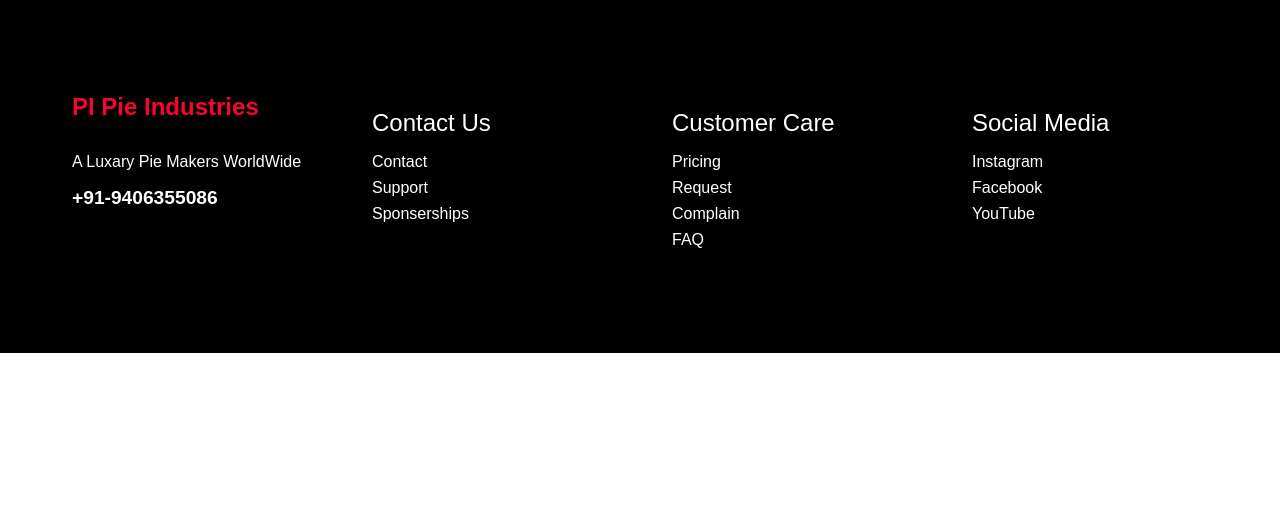
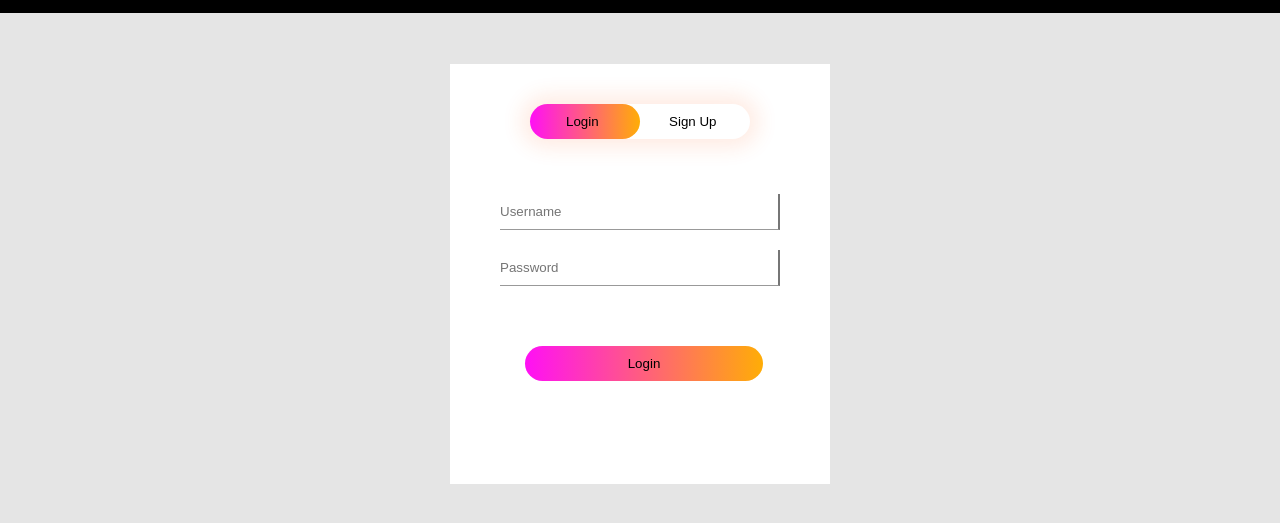
Before and after one commit to Parma114/Pie-WebSite, a plain HTML site: page login.html in a window 1280 px wide. Shown: the part 47-570 px from the top of the page. Drawn offline with Linux system fonts and the light colour scheme.

Commit message:
Adding login page

```diff
--- a/login.html
+++ b/login.html
@@ -12,7 +12,7 @@
         />
         <link rel="stylesheet" href="./styles.css" />
     </head>
-    <body>
+    <body style="overflow: hidden;">
 
         <!-- Navbar Section -->
         <nav class="navbar">
@@ -27,46 +27,38 @@
                 <a href="./index.html" class="navbar_link">Home</a>
                 <a href="./menu.html" class="navbar_link">Menu</a>
                 <a href="./about.html" class="navbar_link">About</a>
-                <a href="./login.html" class="navbar_link">Login</a>
+                <a id="navbar-login" href="#" class="navbar_link">Login</a>
             </div>
         </nav>
 
         <!-- Login Section -->
+        <div class="login">
+            <div class="login-form">
 
-        <!-- Footer Section -->
-        <div class="footer">
-            <div class="footer-wrapper">
-                <div class="footer-desc">
-                    <h1>PI Pie Industries</h1>
-                    <p>A Luxary Pie Makers WorldWide</p>
-                    <p id="phone">+91-9406355086</p>
-                </div>
-                <div class="footer-links">
-                    <div class="footer-title">Contact Us</div>
-                    <a href="./menu.html" class="footer-link">Contact</a>
-                    <a href="./menu.html" class="footer-link">Support</a>
-                    <a href="./menu.html" class="footer-link">Sponserships</a>
-                </div>
-            </div>
-            <div class="footer-wrapper">
-                <div class="footer-links">
-                    <div class="footer-title">Customer Care</div>
-                    <a href="./menu.html" class="footer-link">Pricing</a>
-                    <a href="./menu.html" class="footer-link">Request</a>
-                    <a href="./menu.html" class="footer-link">Complain</a>
-                    <a href="./menu.html" class="footer-link">FAQ</a>
+                <div class="button-box">
+                    <div id="login-btn"></div>
+                    <button id="logon-btn" type="button" class="toggle-btn"> Login </button>
+                    <button id="signup-btn" type="button" class="toggle-btn"> Sign Up </button>
                 </div>
 
-                <div class="footer-links">
-                    <div class="footer-title">Social Media</div>
-                    <a href="./menu.html" class="footer-link">Instagram</a>
-                    <a href="./menu.html" class="footer-link">Facebook</a>
-                    <a href="./menu.html" class="footer-link">YouTube</a>
-                </div>
+                <form id="login-user" class="login-input">
+                    <input type="text" id="username" class="login-input-field" placeholder="Username" required>
+                    <input type="text" id="password" class="login-input-field" placeholder="Password" required>
+                    <button type="button" class="login-submit-btn" onclick="login()"> Login </button>
+                </form>
+
+                <form id="sign-up" class="login-input">
+                    <input type="text" id="email" class="login-input-field" placeholder="Email" required>
+                    <input type="text" id="username"  class="login-input-field" placeholder="Username" required>
+                    <input type="text" id="password"  class="login-input-field" placeholder="Password" required>
+                    <button type="button" class="login-submit-btn" onclick="login()"> Sign In</button>
+                </form>
+
             </div>
         </div>
 
         <!-- Scripts -->
         <script src="./app.js"></script>
+        <script src="./login.js"></script>
     </body>
 </html>
--- /dev/null
+++ b/login.js
@@ -0,0 +1,28 @@
+const loginUser = document.querySelector("#login-user");
+const signUp = document.querySelector("#sign-up");
+const loginButton = document.querySelector("#logon-btn");
+const signupButton = document.querySelector("#signup-btn");
+const animationButton = document.querySelector("#login-btn");
+var username = "";
+var password = "";
+
+loginButton.addEventListener("click", function () {
+    loginUser.style.left = "50px";
+    signUp.style.left = "450px";
+    animationButton.style.left = "0px";
+});
+
+signupButton.addEventListener("click", function () {
+    loginUser.style.left = "-450px";
+    signUp.style.left = "50px";
+    animationButton.style.left = "110px";
+});
+
+function login() {
+    username = document.querySelector("#username").value;
+    password = document.querySelector("#password").value;
+    console.log(username);
+    var navbarLogin =  document.querySelector("#navbar-login");
+    navbarLogin.innerHTML = "Welcome " + username;
+    navbarLogin.href = "";
+}
--- a/styles.css
+++ b/styles.css
@@ -320,3 +320,91 @@
         padding: 1rem;
     }
 }
+
+/* Login Section */
+.login{
+    height: 100%;
+    width: 100%;
+    background-image: linear-gradient(rgba(0,0,0,0.1), rgba(0, 0 , 0, 0.1));
+    background-position: center;
+    background-size: cover;
+    position: absolute;
+}
+
+.login-form{
+    width: 380px;
+    height: 420px;
+    position: relative;
+    margin: 4% auto;
+    background: #fff;
+    padding: 5px;
+    overflow: hidden;
+}
+
+.button-box{
+    width: 220px;
+    margin: 35px auto;
+    position: relative;
+    box-shadow: 0 0 20px 9px #ff61241f;
+    border-radius: 30px;
+}
+
+.toggle-btn{
+    padding: 10px 30px;
+    margin-left: 6px;
+    cursor: pointer;
+    background: transparent;
+    border: 0;
+    outline: none;
+    position: relative;
+}
+
+#login-btn{
+    top: 0;
+    left: 0;
+    position: absolute;
+    width: 110px;
+    height: 100%;
+    background: linear-gradient(to right, #ff10f5, #ffad06);
+    border-radius: 30px;
+    transition: 0.5s;
+}
+
+.login-input{
+    top: 120px;
+    position: absolute;
+    width: 280px;
+    transition: .5s;
+}
+
+.login-input-field{
+    width: 100%;
+    padding: 10px 0;
+    margin: 10px 0;
+    border-top: 0;
+    border-left: 0;
+    border-left: 0;
+    border-bottom: 1px solid #999;
+    outline: none;
+    background: transparent;
+}
+
+.login-submit-btn{
+    width: 85%;
+    padding: 10px 30px;
+    cursor: pointer;
+    display: block;
+    margin: 50px 25px;
+    background: linear-gradient(to right, #ff10f5, #ffad06);
+    border: 0;
+    outline: none;
+    border-radius: 30px;
+}
+
+#login-user{
+    left: 50px;
+}
+
+#sign-up{
+    left: 450px;
+}
```
Also changed, not shown: about.html (+2 -1 lines), index.html (+2 -3 lines), menu.html (+2 -1 lines).
